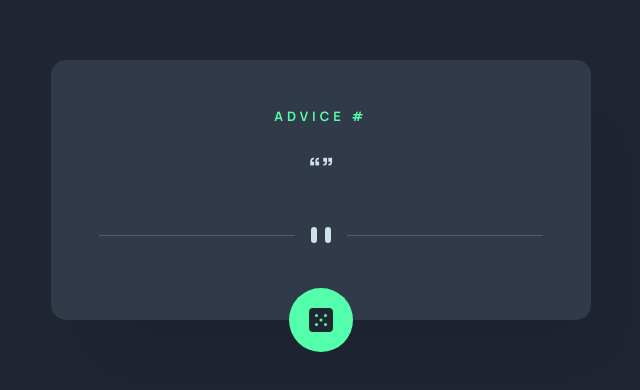
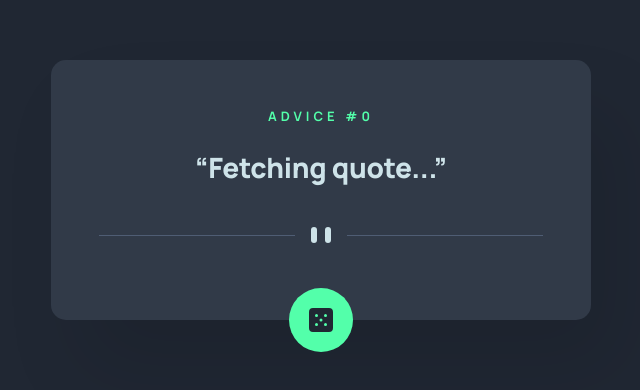
Before and after one commit to bananacity/frontend-mentor-advice-generator-app, a plain HTML site: page index.html in a window 1280 px wide. Shown: the part 210-600 px from the top of the page, without its empty margins (319-959 px from the left). Drawn offline with Linux system fonts and the light colour scheme; no server answers; files whose address does not match are found by name.

Commit message:
Update index.html

```diff
--- a/index.html
+++ b/index.html
@@ -19,10 +19,10 @@
       <article class="advice-card">
         <div class="advice-text-container">
           <h1 class="advice-number-wrapper text-preset-3">
-            ADVICE #<span class="advice-number"></span>
+            ADVICE #<span class="advice-number">0</span>
           </h1>
 
-          <p class="advice-quote text-preset-1"></p>
+          <p class="advice-quote text-preset-1">Fetching quote...</p>
         </div>
 
         <picture>
```
